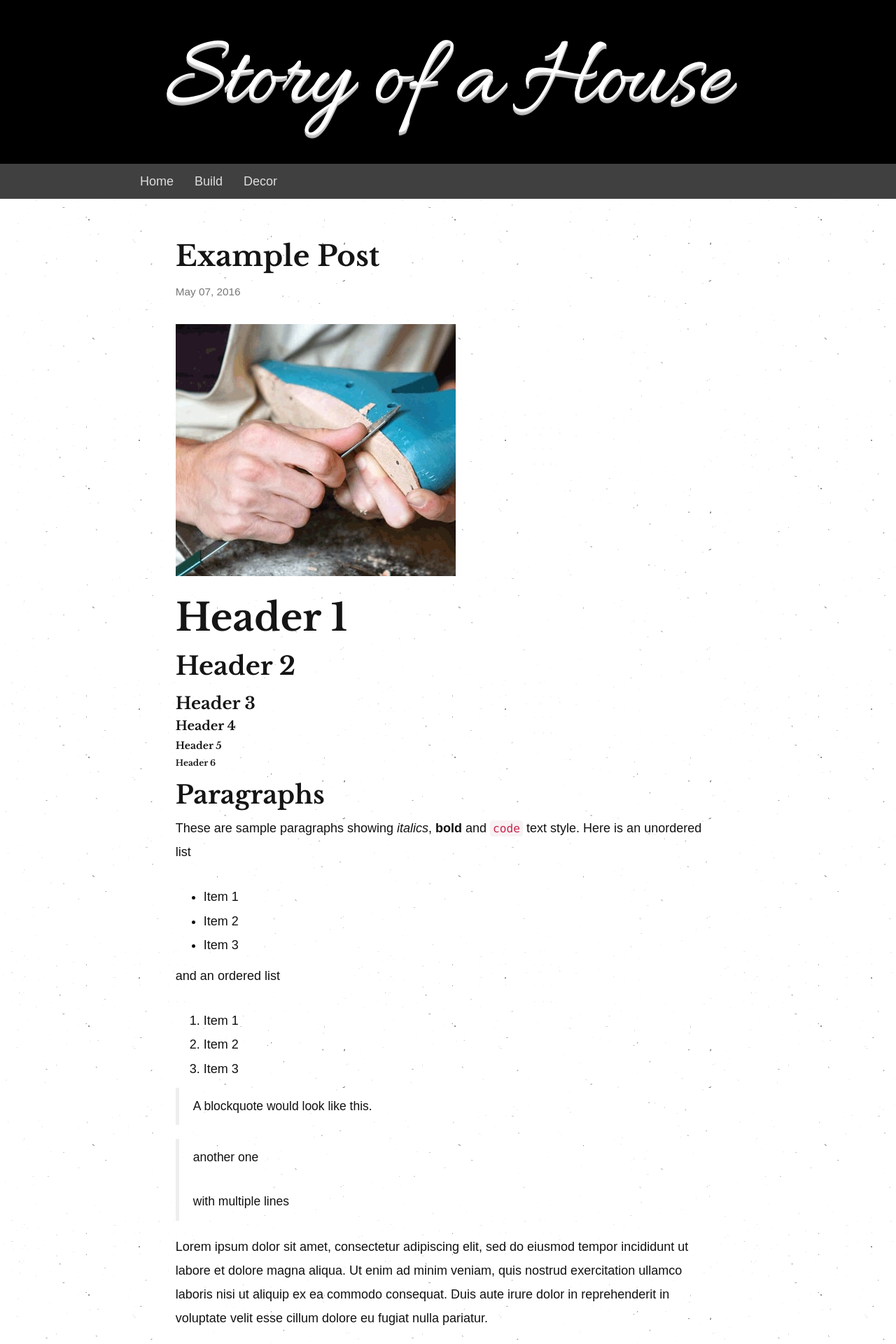
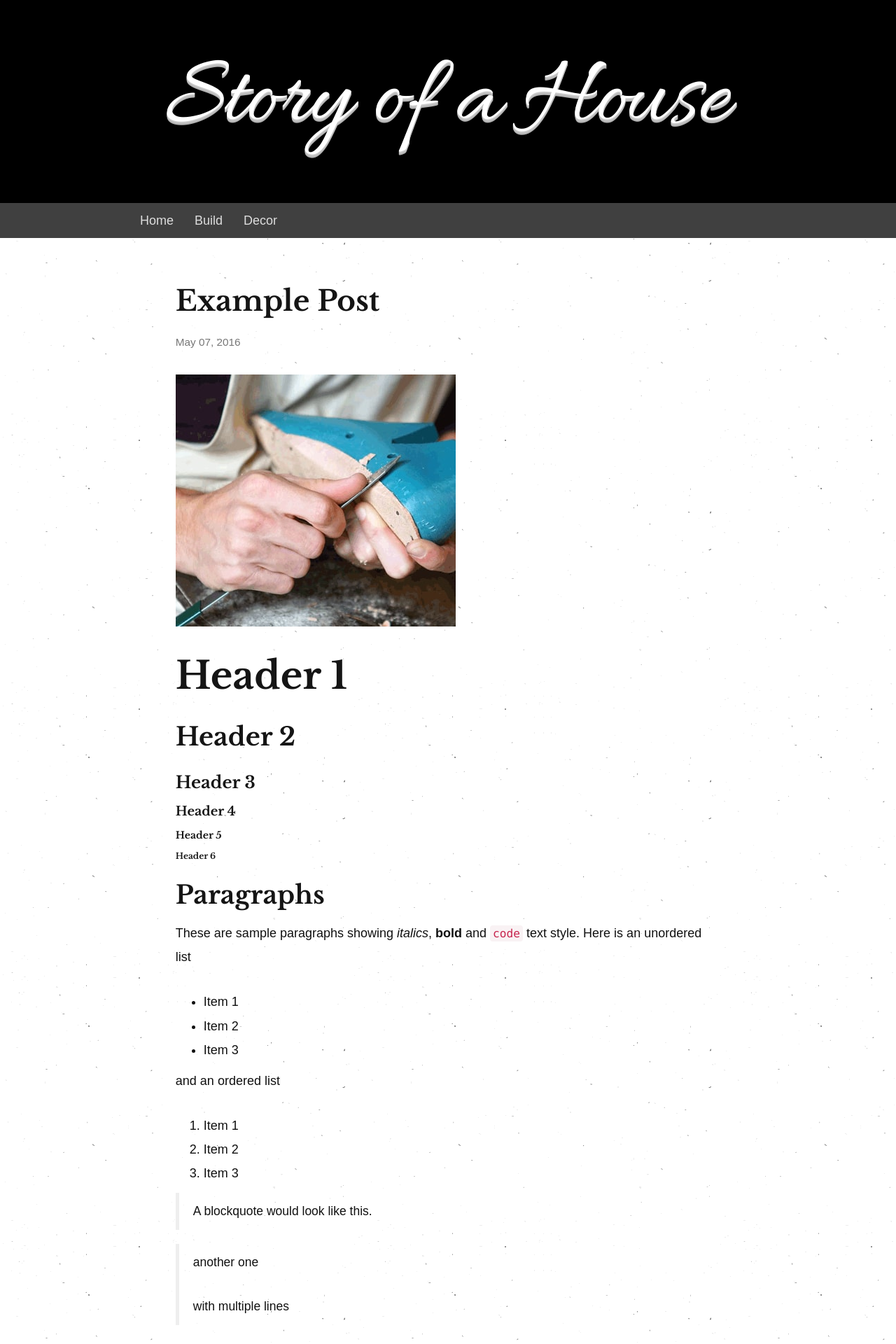
Before and after one commit to sharathdt/arch, a Jekyll site: the page built from _posts/2016-05-07-example.md, in a window 1280 px wide. Shown: the top 1920 px of the page at 70% size. Built offline with Jekyll 4.4.1, drawn with Linux system fonts in a browser that asks for light colours; some web fonts are replaced.

Commit message:
no message

```diff
--- a/_layouts/default.html
+++ b/_layouts/default.html
@@ -5,7 +5,7 @@
 
 {% include head.html %}
 
-<body>
+<body  style="background-image: url({{site.baseurl}}/img/natural-paper.png)">
 
   {% include header.html %}
 
--- a/_sass/_custom.scss
+++ b/_sass/_custom.scss
@@ -2,7 +2,6 @@
     font-size: $base-font-size;
     line-height: $base-line-height;
     color: $text-color;
-    background-image: url(/img/natural-paper.png);
     text-rendering: optimizeLegibility;
     font-weight: $base-font-weight;
 
@@ -11,6 +10,7 @@
 
 h1,h2,h3,h4,h5,h6 {
     font-family: $head-font-family;
+    line-height: 1.5;
     font-weight: bold;
     color: #151515;
 }
@@ -25,6 +25,9 @@
 
 h2 {
     font-size: $base-font-size * 2;
+    @include media-query($on-palm) {
+                font-size: $base-font-size * 1.5;
+        }
 }
 
 p {
@@ -120,4 +123,7 @@
 
 .page-title {
     font-size: $base-font-size * 2.25;
+    @include media-query($on-palm) {
+                font-size: $base-font-size * 1.85;
+        }
 }
```
